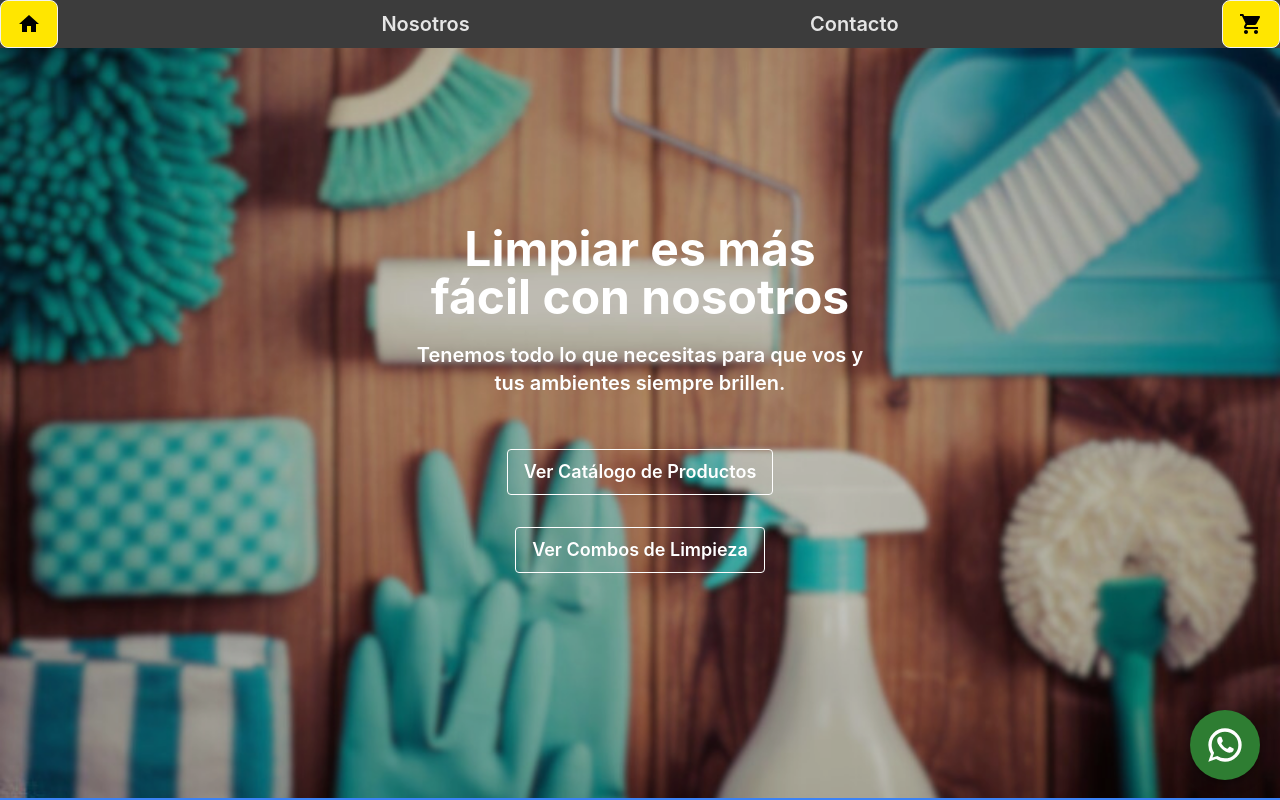
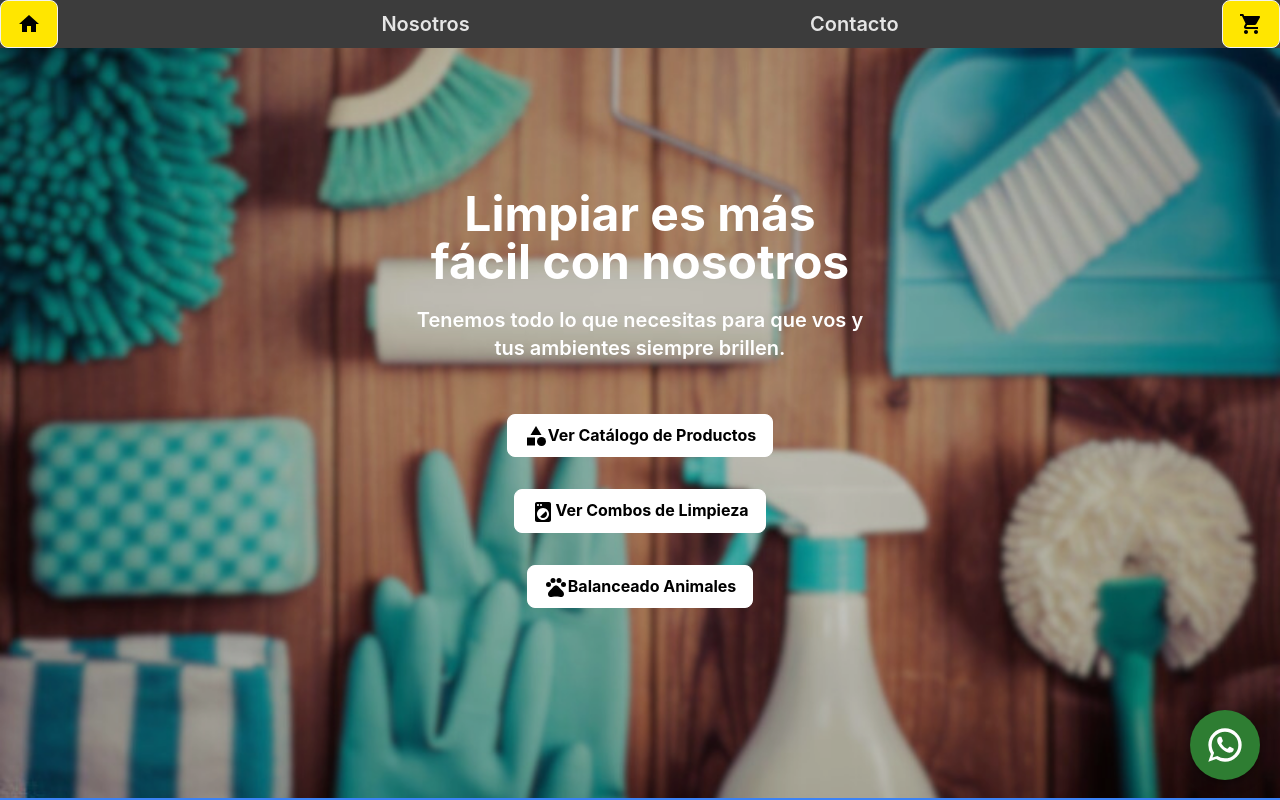
Before and after one commit to federudiero/ecomerceLimpieza, a React (Create React App) app: page / in a window 1280 px wide. Shown: the top 800 px of the page. Built offline with nearby package versions, Linux system fonts and the light colour scheme; no server answers; the database is empty.

Commit message:
ecommerce4

```diff
--- a/src/Components/header/Header.jsx
+++ b/src/Components/header/Header.jsx
@@ -4,6 +4,9 @@ import { useDispatch } from 'react-redux';
 import { resetFilters } from '../../redux/actions';
 import style from '../header/Header.module.css';
 import { Link } from 'react-router-dom';
+import LocalLaundryServiceIcon from '@mui/icons-material/LocalLaundryService';
+import CategoryIcon from '@mui/icons-material/Category';
+import PetsIcon from '@mui/icons-material/Pets';
 
 function Header({scrollToCards ,carouselRef}) {
   const dispatch = useDispatch();
@@ -20,17 +23,30 @@ function Header({scrollToCards ,carouselRef}) {
           <p className="mb-5 text-white font-semibold text-xl">Tenemos todo lo que necesitas para que vos y tus ambientes siempre brillen.</p>
           <Link
         to="/#" // Mantén el enlace vacío para evitar redirecciones
-        className="text-white font-semibold text-lg mt-8 inline-block border border-white px-4 py-2 rounded hover:bg-white hover:text-blue-500"
+        className={style.buttonCustom}
         onClick={scrollToCards} // Llama a la función scrollToCards al hacer clic en el enlace
       >
+      <CategoryIcon/>
+
         Ver Catálogo de Productos
       </Link>
           <Link
         to="/#" // Mantén el enlace vacío para evitar redirecciones
-        className="text-white font-semibold text-lg mt-8 inline-block border border-white px-4 py-2 rounded hover:bg-white hover:text-blue-500"
+        className={style.buttonCustom}
         onClick={carouselRef} // Llama a la función scrollToCards al hacer clic en el enlace
       >
+        <LocalLaundryServiceIcon/>
+
         Ver Combos de Limpieza
+      </Link>
+          <Link
+        to="/#" // Mantén el enlace vacío para evitar redirecciones
+        className={style.buttonCustom}
+        onClick={carouselRef} // Llama a la función scrollToCards al hacer clic en el enlace
+      >
+        <PetsIcon/>
+
+        Balanceado Animales
       </Link>
         </div>
       </div>
--- a/src/Components/header/Header.module.css
+++ b/src/Components/header/Header.module.css
@@ -11,36 +11,23 @@
   filter: brightness(80%); /* Ajusta el brillo según sea necesario */
 }
 
-.whatsappButton {
-    height: 80px;
-    width: 200px;
-    background-color: #B2EBF2; /* Light blue pastel color */
-    color: #171717; /* Black text color */
-    font-weight: bold;
-    border: none;
-    border-radius: 30px; /* Rounded corners */
-    cursor: pointer;
-    animation: whatsapp-pulse 2s infinite, whatsapp-color-change 4s infinite; /* Continuous pulse and color change animation */
-    font-size: 25px;
-  }
+.buttonCustom {
+  background-color: white;
+  color: black;
+  font-weight: bold;
+  font-size: 1rem;
+  margin-top: 2rem;
+  display: inline-block;
+  border: 1px solid white;
+  padding: 0.5rem 1rem;
+  border-radius: 8px; /* Cambia este valor para ajustar el borde curvo */
+  text-align: center;
+  text-decoration: none;
+  transition: background-color 0.3s, color 0.3s;
+}
 
-  @keyframes whatsapp-pulse {
-    0% {
-      transform: scale(1);
-    }
-    50% {
-      transform: scale(1.1);
-    }
-    100% {
-      transform: scale(1);
-    }
-  }
+.buttonCustom:hover {
+  background-color: #0082be;
+  color: white;
 
-  @keyframes whatsapp-color-change {
-    0%, 100% {
-      background-color: #d2d5d5; /* Light blue pastel color */
-    }
-    50% {
-      background-color: #ffe600; /* Yellow color */
-    }
-  }
+}
```
